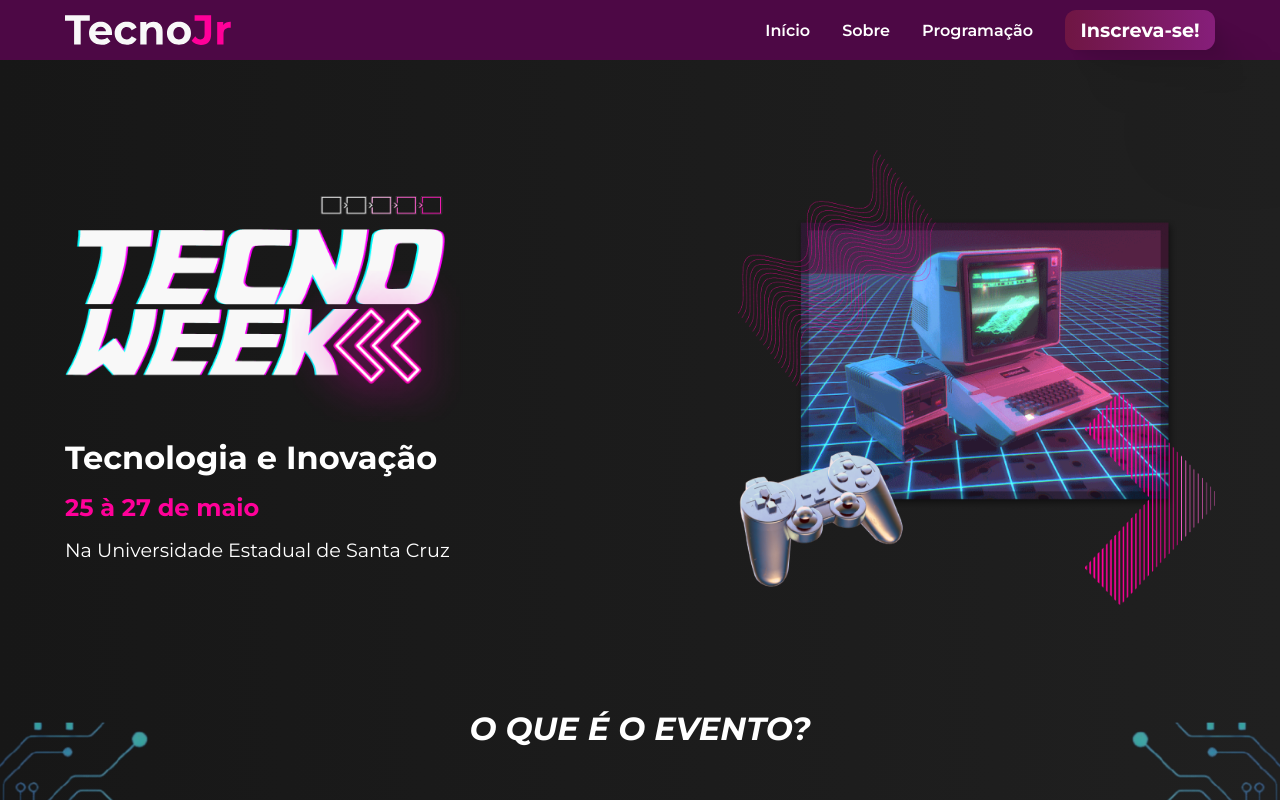
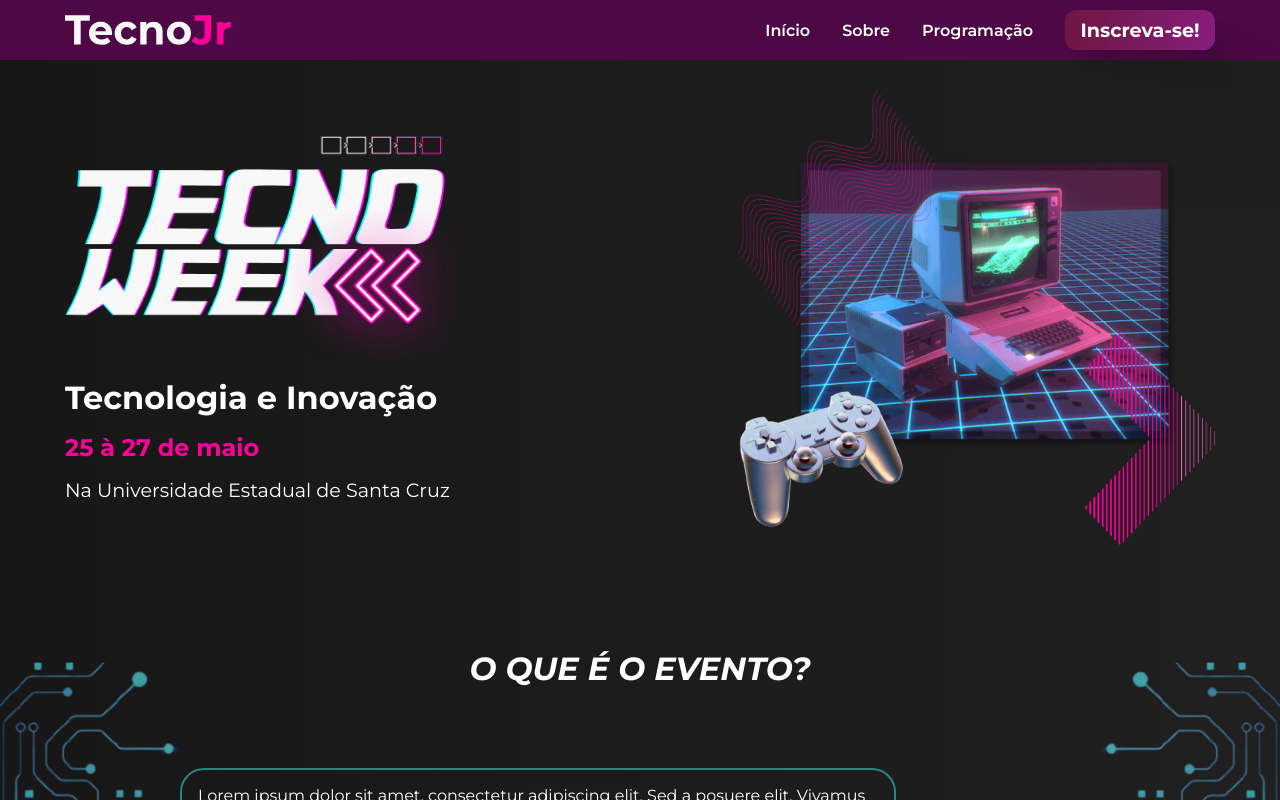
Before and after one commit to igorroc/tecnoweek, a React (Vite) app: page / in a window 1280 px wide. Shown: the top 800 px of the page. Built offline with nearby package versions, Linux system fonts and the light colour scheme.

Commit message:
[style]: Main padding top

```diff
--- a/src/pages/Home.tsx
+++ b/src/pages/Home.tsx
@@ -9,7 +9,7 @@ import PalestraItem from "../components/PalestraItem"
 
 const MainContent = styled("main", {
 	"&": {
-		paddingTop: "150px",
+		paddingTop: "90px",
 		display: "flex",
 		justifyContent: "space-between",
 		alignItems: "center",
```
